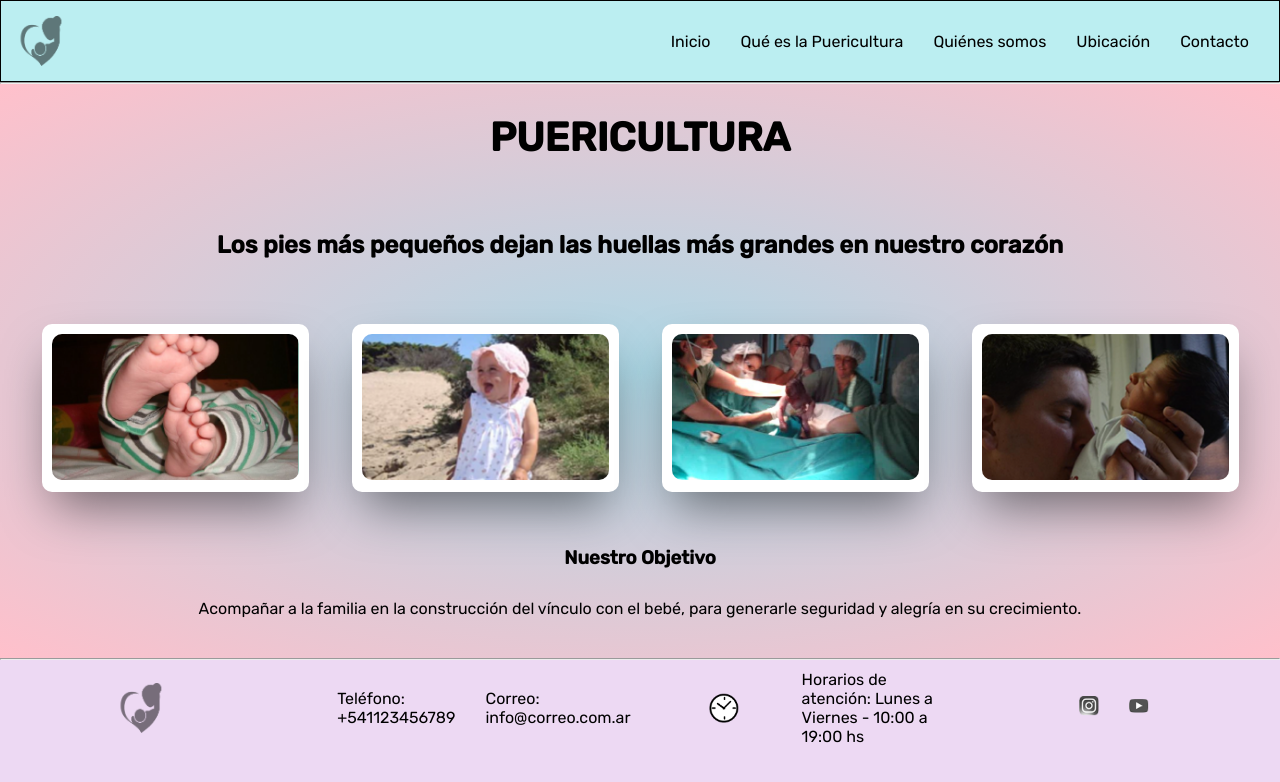
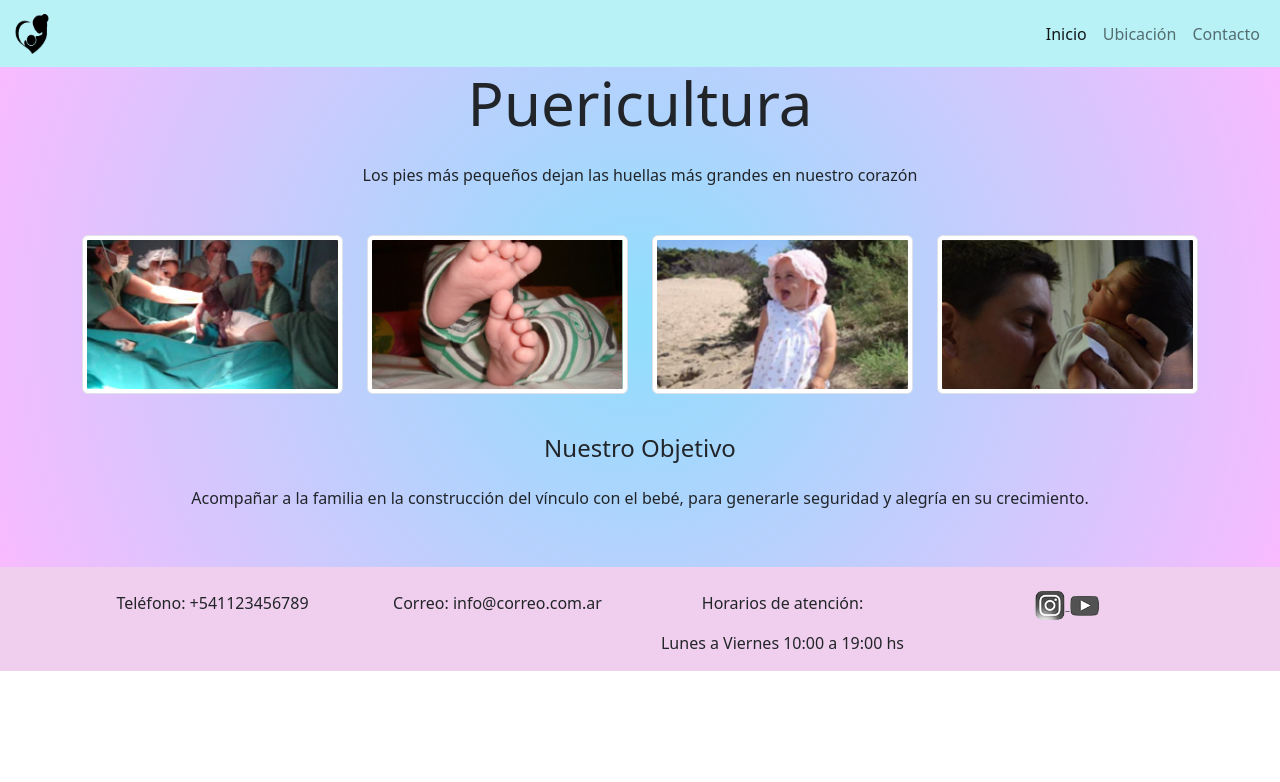
Before and after one commit to jerePerez/puericultura, a plain HTML site: page index.html in a window 1280 px wide. Drawn offline with nearby package versions, Linux system fonts and the light colour scheme.

Commit message:
aagregado estilos bootstrap y CSS propio

```diff
--- a/css/style.css
+++ b/css/style.css
@@ -1,264 +1,44 @@
-* {
-    margin: 0;
-    padding: 0;
-    box-sizing: border-box;
+h1 {
+    font-size: 60px;
 }
 
-body {
-    font-family: 'Rubik', sans-serif;
-    background-color: rgb(237, 217, 243);
+footer {
+    background-color: #f0ceed;
 }
 
-a {
-    text-decoration: none;
-    font-family: 'Rubik', sans-serif;
-}
-
-ul {
-    list-style-type: none;
+main {
+    background: rgb(63, 199, 251);
+    background: radial-gradient(circle, rgba(63, 199, 251, 0.5802696078431373) 0%, rgba(235, 70, 252, 0.36738445378151263) 100%);
+    min-height: 500px;
 }
 
 
-
-.header {
-    background-color: rgb(187, 238, 241);
-    padding: 15px 15px;
-    position: sticky;
-    top: 0;
-    border: solid 1px black;
+.zoom {
+    transition: transform .2s;
 }
 
-.header__content {
-    display: flex;
-    justify-content: space-between;
-    margin: 0;
-    align-items: center;
+.zoom:hover {
+    transform: scale(1.1);
 }
 
-.content__navbar {
-    display: flex;
-    flex-flow: row wrap;
+.color {
+    filter: grayscale(100%);
 }
 
-.content__navbar li {
-    margin: 10px 15px 10px 15px;
+.color:hover {
+    filter: grayscale(0%);
 }
 
-.content__navbar a {
-    text-decoration: none;
-    color: black;
+.entrada {
+    animation: enterAnim 1s ease 0s 1 normal forwards;
 }
 
-.content__navbar a:hover {
-    text-decoration: none;
-    color: white;
-}
-
-.main {
-    text-align: center;
-    background-image: radial-gradient(lightblue, pink);
-    background-size: 100% 100%;
-    min-height: 300px;
-}
-
-.main__content {
-    display: grid;
-    justify-items: center;
-    align-items: center;
-    margin: 0;
-    padding: 20px;
-    align-items: center;
-}
-
-.main__content h1 {
-    font-size: 40px;
-    padding: 10px;
-}
-
-
-.main__content h2 {
-    margin: 20px;
-}
-
-.main__content h3 {
-    margin: 10px;
-}
-
-.main__content p {
-    margin: 20px;
-}
-
-.main__content div {
-    padding: 10px;
-}
-
-.main__content iframe {
-    width: fit-content;
-}
-
-.formulario {
-    display: grid;
-    grid-template-columns: 1fr;
-}
-
-.formulario div {
-    display: grid;
-    grid-template-columns: repeat(2, 1fr);
-}
-
-.imgLogo {
-    width: 50px;
-    height: 50px;
-    animation-duration: 1s;
-    animation-name: vanish;
-    animation-iteration-count: infinite;
-}
-
-@keyframes vanish {
+@keyframes enterAnim {
     0% {
-        opacity: 0.5;
+        transform: scale(0);
     }
 
     100% {
-        opacity: 1;
+        transform: scale(1);
     }
 }
-
-.imgReloj {
-    width: 30px;
-    height: 30px;
-}
-
-.imgRedes {
-    width: 20px;
-    height: 20px;
-    filter: grayscale(1);
-}
-
-.imgRedes:hover {
-    filter: grayscale(0);
-}
-
-.imgMenuMob {
-    width: 30px;
-    height: 30px;
-}
-
-.footer {
-    display: grid;
-    grid-template-columns: repeat(4, 1fr);
-    background-color: rgb(237, 217, 243);
-    padding: 10px 10px;
-    justify-items: center;
-    margin: 0;
-    align-items: center;
-}
-
-.footer__content {
-    display: grid;
-    grid-template-columns: repeat(2, 1fr);
-    justify-items: center;
-    margin: 0;
-    align-items: center;
-}
-
-.footer__content a {
-    margin: 10px 15px 10px 15px;
-    text-decoration: none;
-    color: black;
-}
-
-.content__photos {
-    display: grid;
-    grid-template-columns: repeat(4, 1fr);
-    justify-items: center;
-    margin: 0 0;
-    padding: 20px;
-}
-
-.card {
-    background-color: #fff;
-    padding: 10px;
-    width: 267px;
-    height: 168px;
-    border-radius: 10px;
-    box-shadow: 0 25px 50px -12px rgba(0, 0, 0, 0.5);
-    margin: 5px;
-    transition: all 0.3s;
-}
-
-.card:hover {
-    width: 272px;
-    height: 173px;
-    margin: 0px;
-}
-
-.card__header {
-    display: flex;
-    flex-flow: row wrap;
-}
-
-.card__header img {
-    width: 100%;
-    height: 100%;
-    border-radius: 10px;
-    margin: auto;
-}
-
-@media (min-width: 320px) {
-    .content__photos {
-        grid-template-columns: 1fr;
-    }
-}
-
-@media (min-width: 768px) {
-    .content__photos {
-        grid-template-columns: repeat(2, 1fr);
-    }
-
-    .imgMenuMob {
-        display: none;
-    }
-}
-
-@media (min-width: 1150px) {
-    .content__photos {
-        grid-template-columns: repeat(4, 1fr);
-    }
-}
-
-@media (max-width: 768px) {
-    .main__content h1 {
-        font-size: 35px;
-    }
-
-    .content__navbar {
-        display: none;
-    }
-
-    .formulario div {
-        display: grid;
-        grid-template-columns: 1fr;
-    }
-
-    .footer {
-        display: grid;
-        grid-template-columns: repeat(2, 1fr);
-        justify-items: center;
-    }
-
-}
-
-
-
-@media (max-width: 435px) {
-    .footer {
-        display: grid;
-        grid-template-columns: 1fr;
-    }
-
-    .footer__content {
-        display: grid;
-        grid-template-columns: 1fr;
-    }
-}
--- a/index.html
+++ b/index.html
@@ -1,107 +1,103 @@
 <!DOCTYPE html>
-<html lang="es">
+<html lang="en">
 
 <head>
-    <meta charset="UTF-8" />
-    <meta http-equiv="X-UA-Compatible" content="IE=edge" />
-    <meta name="viewport" content="width=device-width, initial-scale=1.0" />
-    <title>Puericultura - Inicio</title>
-    <link rel="shortcut icon" href="./assets/favicon.png" />
-    <link rel="stylesheet" href="./css/style.css" />
-    <link rel="preconnect" href="https://fonts.googleapis.com">
-    <link rel="preconnect" href="https://fonts.gstatic.com" crossorigin />
-    <link href="https://fonts.googleapis.com/css2?family=Rubik:wght@400;500&display=swap" rel="stylesheet" />
+    <meta charset="UTF-8">
+    <meta http-equiv="X-UA-Compatible" content="IE=edge">
+    <meta name="viewport" content="width=device-width, initial-scale=1.0">
+    <title>Puericultura</title>
+    <link rel="shortcut icon" href="./assets/favicon.png">
+    <link href="https://cdn.jsdelivr.net/npm/bootstrap@5.2.0-beta1/dist/css/bootstrap.min.css" rel="stylesheet">
+    <script src="https://cdn.jsdelivr.net/npm/bootstrap@5.2.0-beta1/dist/js/bootstrap.bundle.min.js"></script>
+    <link rel="stylesheet" href="./css/style.css">
 </head>
 
 <body>
-    <header class="header">
-        <div class="header__content">
-            <img src="./assets/img/logo.png" alt="logo sitio" class="imgLogo" />
-            <nav>
-                <ul class="content__navbar">
-                    <li>
-                        <a href="./index.html">Inicio </a>
+    <header class="sticky-top">
+        <nav class="navbar navbar-expand-lg" style="background-color: #b8f2f7;">
+            <div class="container-fluid">
+                <a class="navbar-brand" href="#">
+                    <img src="./assets/logo.png" alt="" width="40" height="40" class="d-inline-block align-text-top">
+                </a>
+                <button class="navbar-toggler" type="button" data-bs-toggle="collapse" data-bs-target="#navbarNav"
+                    aria-controls="navbarNav" aria-expanded="false" aria-label="Toggle navigation">
+                    <span class="navbar-toggler-icon"></span>
+                </button>
+                <div class="collapse navbar-collapse" id="navbarNav">
+                    <ul class="navbar-nav ms-auto">
+                        <li class="nav-item">
+                            <a class="nav-link active" aria-current="page" href="./index.html">Inicio</a>
                         </li>
-                    <li>
-                        <a href="./pages/significado.html">Qué es la Puericultura</a>
+                        <li class="nav-item">
+                            <a class="nav-link" href="./pages/ubicacion.html">Ubicación</a>
                         </li>
-                    <li>
-                        <a href="./pages/quienes.html">Quiénes somos</a>
-                    </li>
-                    <li>
-                        <a href="./pages/ubicacion.html">Ubicación</a>
-                    </li>
-                    <li>
-                        <a href="./pages/contacto.html">Contacto</a>
+                        <li class="nav-item">
+                            <a class="nav-link" href="./pages/contacto.html">Contacto</a>
                         </li>
                     </ul>
+                </div>
+            </div>
+        </nav>
+    </header>
 
-            </nav>
-            <img src="./assets/img/menuMob.png" alt="menu mobile" class="imgMenuMob">
-        </div>
-    </header>
-    <hr />
-
-    <main class="main">
-        <section class="main__content">
-            <h1>PUERICULTURA</h1>
+    <main>
+        <section>
+            <h1 class="text-center entrada">Puericultura</h1>
+            <p class="text-center mt-4">Los pies más pequeños dejan las huellas más grandes en nuestro corazón</p>
         </section>
 
-        <section class="main__content">
-            <h2>Los pies más pequeños dejan las huellas más grandes en nuestro corazón</h2>
+        <section class="container mt-5 entrada">
+            <div class="row text-center">
+                <div class="col-sm-12 col-md-6 col-lg-3 mb-3 rounded zoom">
+                    <img src="./assets/img/parto.PNG" class="img-thumbnail" alt="parto">
+                </div>
+
+                <div class="col-sm-12 col-md-6 col-lg-3 mb-3 rounded zoom">
+                    <img src="./assets/img/pies.PNG" class="img-thumbnail" alt="parto">
+                </div>
+
+                <div class="col-sm-12 col-md-6 col-lg-3 mb-3 rounded zoom">
+                    <img src="./assets/img/risa.PNG" class="img-thumbnail" alt="parto">
+                </div>
+
+                <div class="col-sm-12 col-md-6 col-lg-3 mb-3 rounded zoom" width:>
+                    <img src="./assets/img/upa.PNG" class="img-thumbnail" alt="parto">
+                </div>
+            </div>
         </section>
 
-        <div class="content__photos">
-            <article class="card">
-                <div class="card__header">
-                    <img src="./assets/img/pies.PNG" alt="imagen Puericultura" />
+        <section class="m-4">
+            <h4 class="text-center">Nuestro Objetivo</h4>
+            <p class="text-center mt-4">Acompañar a la familia en la construcción del vínculo con el bebé, para
+                generarle seguridad y alegría en su crecimiento.</p>
+        </section>
+
+    </main>
+
+    <footer>
+        <div class="container mt-0">
+            <div class="row justify-content-evenly">
+                <div class="col-sm-12 col-md-6 col-lg-3 text-center mt-4">
+                    <a href="tel:+541123456789" class="text-decoration-none link-dark">Teléfono: +541123456789</a>
                 </div>
-            </article>
-            <article class="card">
-                <div class="card__header">
-                    <img src="./assets/img/risa.PNG" alt="imagen Puericultura" />
+                <div class="col-sm-12 col-md-6 col-lg-3 text-center mt-4">
+                    <a href="mailto:info@correo.com.ar" class="text-decoration-none link-dark">Correo:
+                        info@correo.com.ar</a>
                 </div>
-            </article>
-            <article class="card">
-                <div class="card__header">
-                    <img src="./assets/img/parto.PNG" alt="imagen Puericultura" />
+                <div class="col-sm-12 col-md-6 col-lg-3 text-center mt-4">
+                    <p>Horarios de atención:</p>
+                    <p>Lunes a Viernes 10:00 a 19:00 hs</p>
                 </div>
-            </article>
-            <article class="card">
-                <div class="card__header">
-                    <img src="./assets/img/upa.PNG" alt="imagen Puericultura" />
+                <div class="col-sm-12 col-md-6 col-lg-3 text-center mt-4">
+                    <a href="https://www.instagram.com" target="_blank" class="color">
+                        <img src="./assets/img/instagram.png" alt="instagram" width="30" height="30" />
+                    </a>
+                    <a href="https://www.youtube.com" target="_blank" class="color">
+                        <img src="./assets/img/youtube.png" alt="youtube" width="30" height="30" />
+                    </a>
                 </div>
-            </article>
             </div>
 
-        <section class="main__content">
-            <h3>Nuestro Objetivo</h3>
-            <p>Acompañar a la familia en la construcción del vínculo con el bebé, para generarle seguridad y alegría en
-                su crecimiento.</p>
-        </section>
-    </main>
-
-    <hr />
-
-    <footer class="footer">
-        <div class="footer__content">
-            <img src="./assets/img/logo.png" alt="logo" class="imgLogo" />
-        </div>
-        <div class="footer__content">
-            <a href="tel:+541123456789">Teléfono: +541123456789</a>
-            <a href="mailto:info@correo.com.ar">Correo: info@correo.com.ar</a>
-        </div>
-        <div class="footer__content">
-            <img src="./assets/img/horario.png" alt="reloj" class="imgReloj" />
-            <p>Horarios de atención: Lunes a Viernes - 10:00 a 19:00 hs</p>
-        </div>
-        <div class="footer__content">
-            <a href="https://www.instagram.com" target="_blank">
-                <img src="./assets/img/instagram.png" alt="instagram" class="imgRedes" />
-            </a>
-            <a href="https://www.youtube.com" target="_blank">
-                <img src="./assets/img/youtube.png" alt="youtube" class="imgRedes" />
-            </a>
         </div>
     </footer>
 
```
Also changed, not shown: pages/contacto.html (+69 -77 lines), pages/ubicacion.html (+56 -49 lines), assets/logo.png (added). Lines whose indentation alone changed are shown as unchanged.
